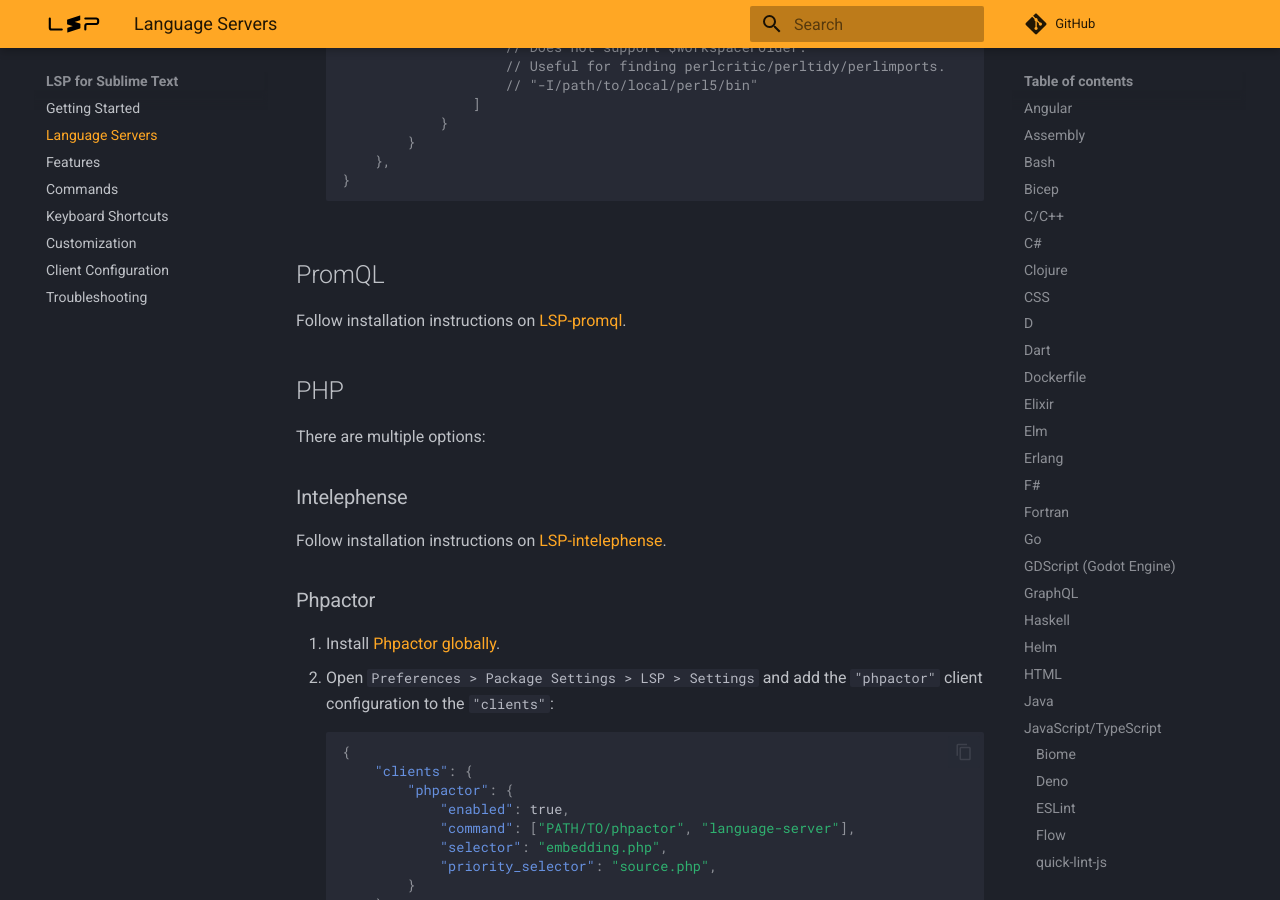
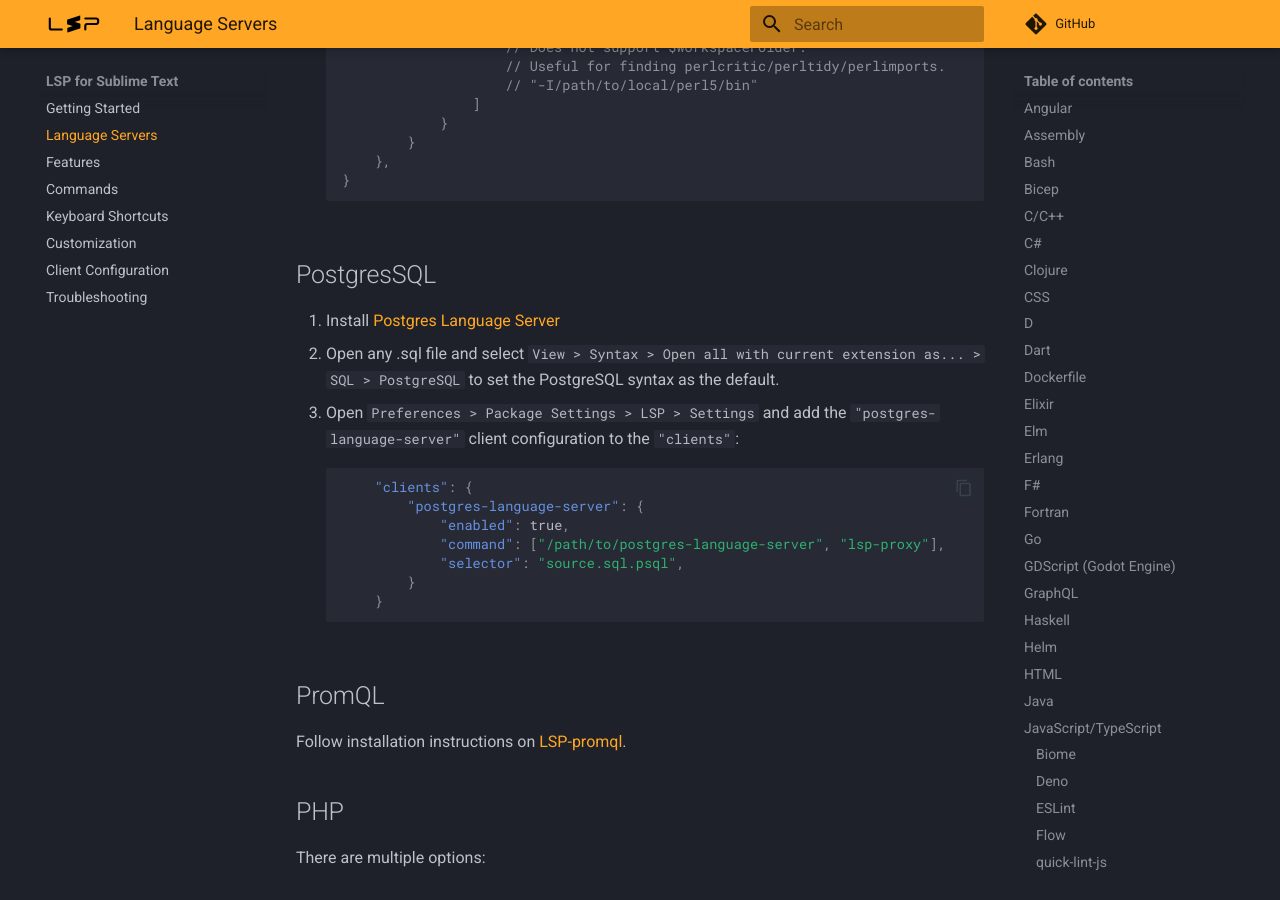
Before and after one commit to sublimelsp/LSP, an MkDocs documentation site: the page built from docs/src/language_servers.md, in a window 1280 px wide and 900 px high, scrolled down 12951 px. Built offline with MkDocs 1.6.1 and Material for MkDocs 9.7.7, drawn with Linux system fonts in a browser that asks for light colours; comment, search, counter and statistics services are not loaded.

Commit message:
docs: add instructions for PostgresSQL (#2669)
* docs: add instructions for Postgres Language Server

* Update docs/src/language_servers.md

---------

Co-authored-by: Предраг Николић <idmpepe@gmail.com>

````diff
--- a/docs/src/language_servers.md
+++ b/docs/src/language_servers.md
@@ -532,6 +532,22 @@
     }
     ```
 
+## PostgresSQL
+
+1. Install [Postgres Language Server](https://pg-language-server.com/latest/manual_installation/)
+2. Open any .sql file and select `View > Syntax > Open all with current extension as... > SQL > PostgreSQL` to set the PostgreSQL syntax as the default.
+3. Open `Preferences > Package Settings > LSP > Settings` and add the `"postgres-language-server"` client configuration to the `"clients"`:
+
+    ```jsonc
+        "clients": {
+            "postgres-language-server": {
+                "enabled": true,
+                "command": ["/path/to/postgres-language-server", "lsp-proxy"],
+                "selector": "source.sql.psql",
+            }
+        }
+    ```
+
 ## PromQL
 
 Follow installation instructions on [LSP-promql](https://github.com/prometheus-community/sublimelsp-promql).
````
